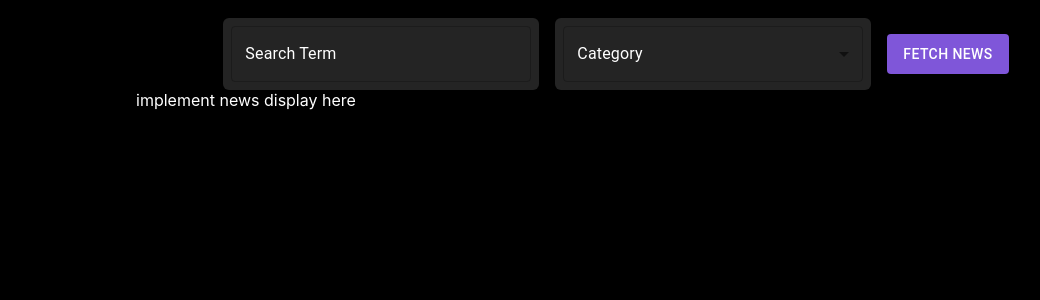
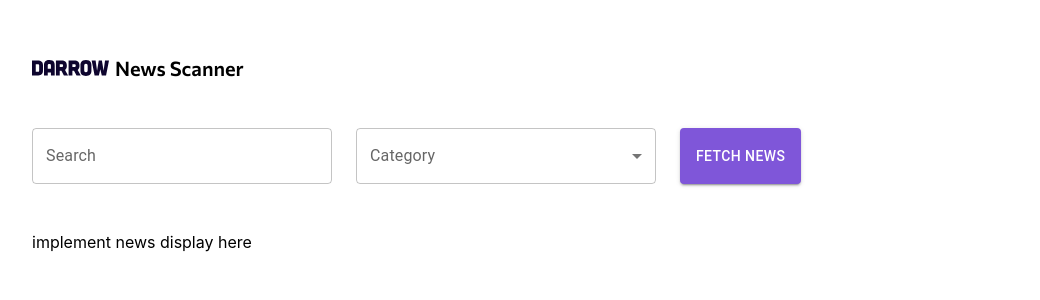
Before and after one commit to darrow-ai/News-Scanner-Task, a React (Create React App) app in the folder client/: page / in a window 1280 px wide. Shown: the top 300 px of the page, without its empty margins (24-1064 px from the left). Built offline with nearby package versions, Linux system fonts and the light colour scheme.

Commit message:
match design to figma |

```diff
--- a/client/public/index.html
+++ b/client/public/index.html
@@ -5,6 +5,12 @@
     <meta name="viewport" content="width=device-width, initial-scale=1" />
     <meta name="theme-color" content="#000000" />
     <meta name="description" content="News Violation Scanner" />
+    <link rel="preconnect" href="https://fonts.googleapis.com" />
+    <link rel="preconnect" href="https://fonts.gstatic.com" crossorigin />
+    <link
+      href="https://fonts.googleapis.com/css2?family=Commissioner:wght@100..900&display=swap"
+      rel="stylesheet"
+    />
     <title>News Violation Scanner</title>
   </head>
   <body>
--- a/client/src/App.css
+++ b/client/src/App.css
@@ -1,27 +1,48 @@
 body {
-  background: black;
-  color: white;
   font-family: -apple-system, BlinkMacSystemFont, "Segoe UI", Roboto, Oxygen,
     Ubuntu, Cantarell, "Open Sans", "Helvetica Neue", sans-serif;
 }
 
 .app {
-  padding: 10px;
-  color: white;
-  max-width: 75vw;
-  margin: 0 auto;
+  padding: 48px;
+  display: flex;
+  flex-direction: column;
+  gap: 48px;
+}
+
+.header {
+  display: flex;
+  align-items: center;
+  gap: 6px;
+}
+.header-title {
+  color: #000;
+  font-family: Commissioner, sans-serif;
+  font-size: 20px;
+  font-style: normal;
+  font-weight: 600;
+  line-height: 24px;
+}
+
+.logo {
+  height: 16px;
+  width: 77px;
 }
 
 .filters {
   display: flex;
-  justify-content: center;
-  gap: 16px;
+  justify-content: start;
+  gap: 24px;
 }
 
 .select,
 .query-input {
-  background-color: #242424;
   border-radius: 6px;
+}
+
+.select > div,
+.query-input > div {
+  margin: 0;
 }
 
 .submitNewsButtonContainer {
@@ -30,5 +51,8 @@ body {
 }
 
 .submitNewsButton {
-  height: 40px;
+  height: 100% !important;
+  font-size: 15px;
+  line-height: 26px;
+  letter-spacing: 2.46px;
 }
--- a/client/src/App.tsx
+++ b/client/src/App.tsx
@@ -7,6 +7,10 @@ import { FetchNewsButton } from "./components/FetchNewsButton";
 function App() {
   return (
     <div className="app">
+      <header className="header">
+        <img src="/logo.svg" alt="News Scanner Logo" className="logo" />
+        <div className="header-title">News Scanner</div>
+      </header>
       <div className="filters">
         <QueryInput
         // value={}
--- a/client/src/components/CategorySelect.tsx
+++ b/client/src/components/CategorySelect.tsx
@@ -42,16 +42,31 @@ export const CategorySelect = ({
   return (
     <div className={"select"}>
       <FormControl sx={{ m: 1, width: 300 }}>
-        <InputLabel id="category-label">
-          <div style={{ color: "white" }}>Category</div>
+        <InputLabel
+          id="category-label"
+          sx={{
+            "&.Mui-focused": {
+              color: "#7F56D9",
+            },
+          }}
+        >
+          <div>Category</div>
         </InputLabel>
         <Select
-          style={{ color: "white" }}
           labelId="category-label"
+
           value={selectedOptions}
           onChange={handleChange}
           input={<OutlinedInput label="Category" />}
           MenuProps={MenuProps}
+          sx={{
+            "&.Mui-focused .MuiOutlinedInput-notchedOutline": {
+              borderColor: "#7F56D9",
+            },
+            "&:hover .MuiOutlinedInput-notchedOutline": {
+              borderColor: "#7F56D9",
+            },
+          }}
         >
           {options.map((option) => (
             <MenuItem key={option.value} value={option.value}>
--- a/client/src/components/QueryInput.tsx
+++ b/client/src/components/QueryInput.tsx
@@ -15,16 +15,30 @@ export const QueryInput = ({ onChange, value = "" }: QueryInputProps) => {
   return (
     <div className={"query-input"}>
       <FormControl sx={{ m: 1, width: 300 }}>
-        <InputLabel id="query-input-label">
-          <div style={{ color: "white" }}>{"Search Term"}</div>
+        <InputLabel
+          id="query-input-label"
+          sx={{
+            "&.Mui-focused": {
+              color: "#7F56D9",
+            },
+          }}
+        >
+          <div>{"Search"}</div>
         </InputLabel>
         <OutlinedInput
-          style={{ color: "white" }}
           className="query-input"
           value={value}
           onChange={handleChange}
           placeholder={"What to search for?"}
           label={"Search"}
+          sx={{
+            "&.Mui-focused .MuiOutlinedInput-notchedOutline": {
+              borderColor: "#7F56D9",
+            },
+            "&:hover .MuiOutlinedInput-notchedOutline": {
+              borderColor: "#7F56D9",
+            },
+          }}
         />
       </FormControl>
     </div>
```
Also changed, not shown: client/public/logo.svg (added), 1 other file (tests, documents, lock files or other folders).
